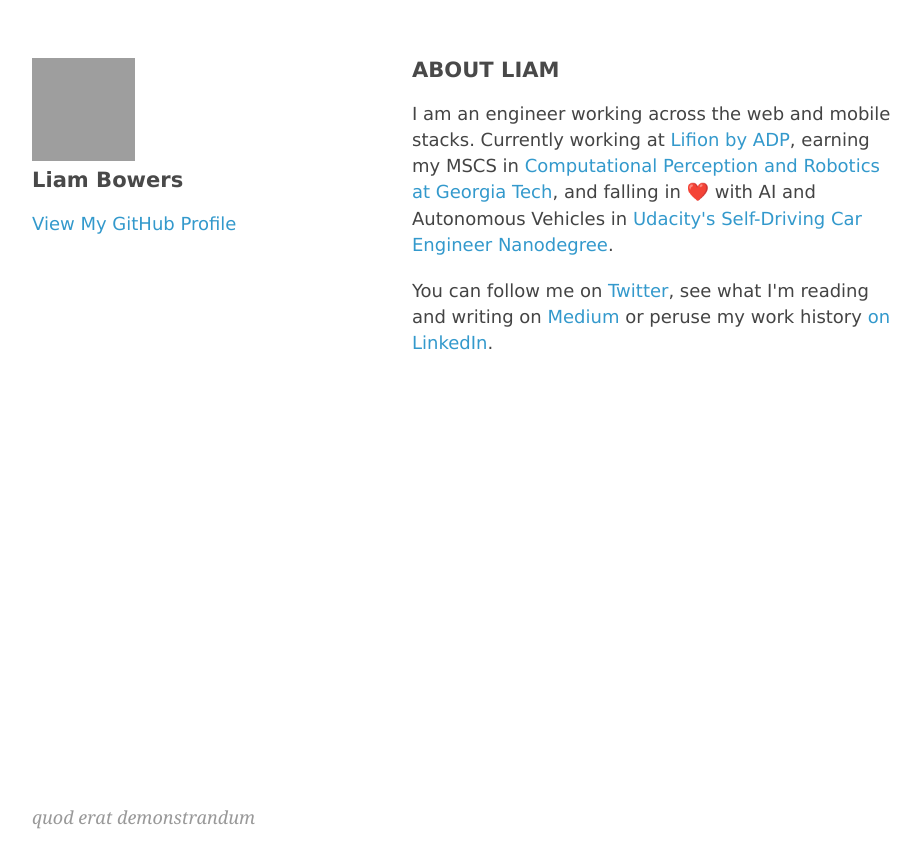
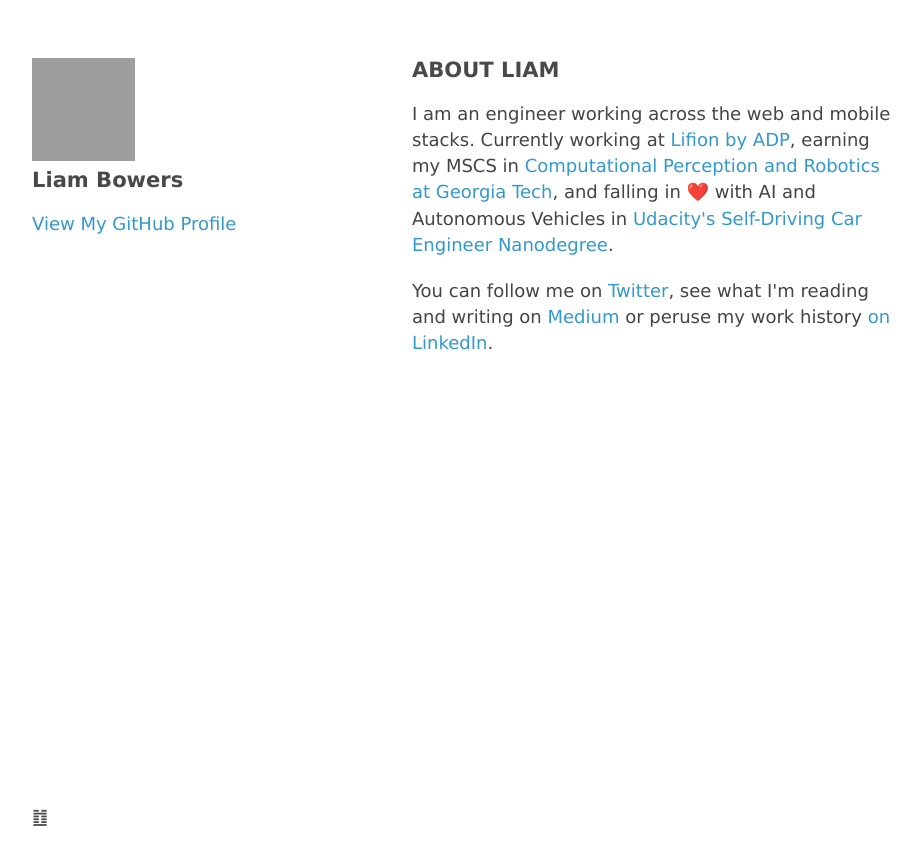
Before and after one commit to liamondrop/liamondrop, a Jekyll site: the page built from index.html, in a window 1280 px wide. Shown: the top 868 px of the page, without its empty margins (178-1099 px from the left). Built offline with Jekyll 4.4.1, drawn with Linux system fonts in a browser that asks for light colours; Markdown is read by kramdown in place of the engine named in the settings; grey boxes are pictures that could not be loaded.

Commit message:
Update default.html

```diff
--- a/_layouts/default.html
+++ b/_layouts/default.html
@@ -23,7 +23,7 @@
       </section>
 
       <footer>
-        <p>quod erat demonstrandum</p>
+        <h4>䷂</h4>
       </footer>
     </div>
     <script src="/js/scale.fix.js"></script>
```
